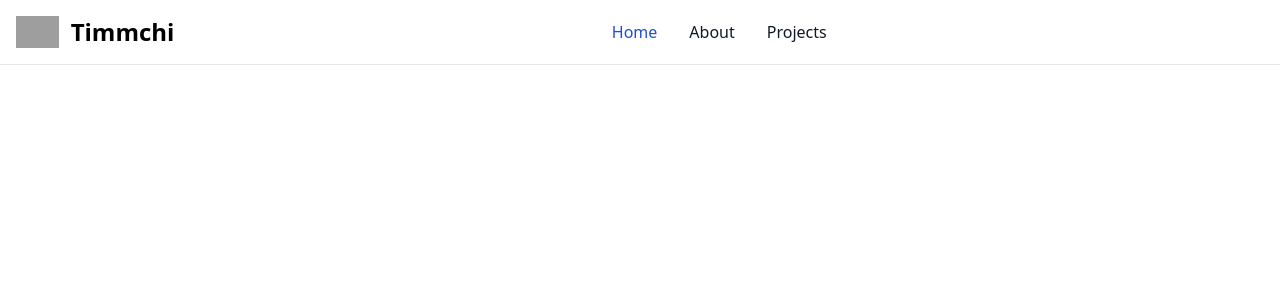
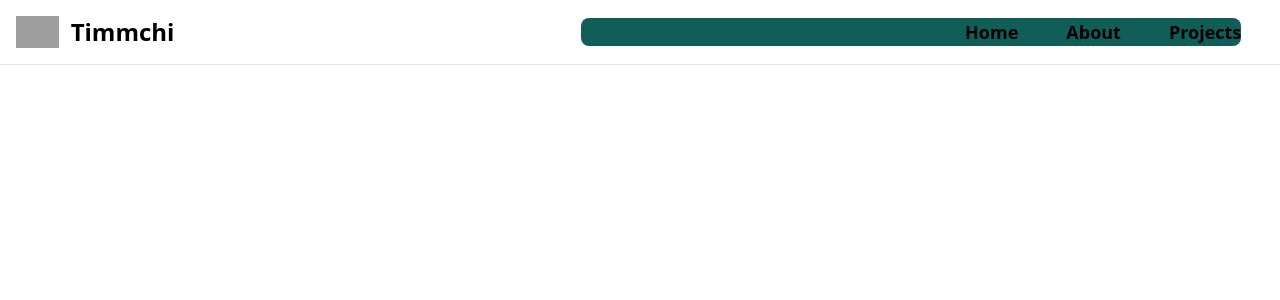
Before and after one commit to timmchi/timmchi.github.io, a React (Vite) app: page /about in a window 1280 px wide. Shown: the top 300 px of the page. Built offline with nearby package versions, Linux system fonts and the light colour scheme; grey boxes are pictures that could not be loaded.

Commit message:
navbar functionality, styling, navlink component

```diff
--- a/src/components/Hero.jsx
+++ b/src/components/Hero.jsx
@@ -6,7 +6,7 @@ const Hero = () => {
                     <h1 className="max-w-2xl mb-4 font-extrabold tracking-tight leading-none md:text-5xl xl:text-6xl">Hello, my name is Timur, I am a fullstack developer</h1>
                     <button className="inline-flex items-center justify-center px-5 py-3 mr-3 font-medium text-center text-white bg-sky-700 hover:bg-sky-900 rounded-full">
                         Contact Me
-                        <svg class="ml-2 -mr-1 w-5 h-5" fill="currentColor" viewBox="0 0 20 20" xmlns="http://www.w3.org/2000/svg"><path fill-rule="evenodd" d="M10.293 3.293a1 1 0 011.414 0l6 6a1 1 0 010 1.414l-6 6a1 1 0 01-1.414-1.414L14.586 11H3a1 1 0 110-2h11.586l-4.293-4.293a1 1 0 010-1.414z" clip-rule="evenodd"></path></svg>
+                        <svg className="ml-2 -mr-1 w-5 h-5" fill="currentColor" viewBox="0 0 20 20" xmlns="http://www.w3.org/2000/svg"><path fill-rule="evenodd" d="M10.293 3.293a1 1 0 011.414 0l6 6a1 1 0 010 1.414l-6 6a1 1 0 01-1.414-1.414L14.586 11H3a1 1 0 110-2h11.586l-4.293-4.293a1 1 0 010-1.414z" clip-rule="evenodd"></path></svg>
                     </button>
                     <button className="inline-flex items-center justify-center px-5 py-3 mr-3 font-medium text-center text-black bg-gray-100 hover:bg-gray-500 rounded-full">Download my CV</button>
                 </div>
--- /dev/null
+++ b/src/components/NavLink.jsx
@@ -0,0 +1,11 @@
+import { Link } from "react-router-dom"
+
+const NavLink = ({ title, to, activePage, handleActive }) => {
+    return (
+        <li>
+            <Link to={to} onClick={handleActive} className={`block py-2 px-3 rounded md:hover:bg-transparent md:border-0 md:hover:text-gray-400 md:p-0 md:dark:hover:text-gray-400 dark:hover:bg-teal-600 dark:hover:text-white md:dark:hover:bg-transparent ${activePage === title ? 'text-blue-700 dark:text-teal-300' : 'dark:text-white'}`}>{title}</Link>
+        </li>
+    )
+}
+
+export default NavLink
--- a/src/components/Navbar.jsx
+++ b/src/components/Navbar.jsx
@@ -1,30 +1,32 @@
+import { useState } from "react"
+import { Link } from "react-router-dom"
+import NavLink from "./NavLink"
+
 const NavBar = () => {
+
+    const [open, setOpen] = useState(false)
+    const [activePage, setActivePage] = useState('')
+
     return (
-    <nav class="bg-white dark:bg-gray-500 fixed w-full z-20 top-0 start-0 border-b border-gray-200 dark:border-gray-600">
-    <div class="max-w-screen-xl flex flex-wrap items-center justify-between mx-auto p-4">
-    <a href="https://flowbite.com/" class="flex items-center space-x-3 rtl:space-x-reverse">
-        <img src="https://avatars.githubusercontent.com/u/121810686?v=4" class="h-8" alt="Timmchi avatar" />
-        <span class="self-center text-2xl font-semibold whitespace-nowrap dark:text-white">Timmchi</span>
-    </a>
-    <div class="flex md:order-2 space-x-3 md:space-x-0 rtl:space-x-reverse">
-        <button data-collapse-toggle="navbar-sticky" type="button" class="inline-flex items-center p-2 w-10 h-10 justify-center text-sm text-gray-500 rounded-lg md:hidden hover:bg-gray-100 focus:outline-none focus:ring-2 focus:ring-gray-200 dark:text-gray-400 dark:hover:bg-gray-700 dark:focus:ring-gray-600" aria-controls="navbar-sticky" aria-expanded="false">
-            <span class="sr-only">Open main menu</span>
-            <svg class="w-5 h-5" aria-hidden="true" xmlns="http://www.w3.org/2000/svg" fill="none" viewBox="0 0 17 14">
-                <path stroke="currentColor" stroke-linecap="round" stroke-linejoin="round" stroke-width="2" d="M1 1h15M1 7h15M1 13h15"/>
+    <nav className="bg-white dark:bg-teal-800 fixed w-full z-20 top-0 start-0 border-b border-gray-200 dark:border-gray-600">
+        <div className="max-w-screen-xl flex flex-wrap items-center justify-between mx-auto p-4">
+            <Link to="/" className="flex items-center space-x-3 rtl:space-x-reverse">
+                <img src="https://avatars.githubusercontent.com/u/121810686?v=4" className="h-8" alt="Timmchi avatar" />
+                <span className="self-center text-2xl font-semibold whitespace-nowrap dark:text-white">Timmchi</span>
+            </Link>
+            <div className="flex md:order-2 space-x-3 md:space-x-0 rtl:space-x-reverse">
+                <button onClick={() => setOpen(!open)} type="button" className="inline-flex items-center p-2 w-10 h-10 justify-center text-sm text-gray-500 rounded-lg md:hidden hover:bg-gray-100 focus:outline-none focus:ring-2 focus:ring-gray-200 dark:text-gray-400 dark:hover:bg-gray-700 dark:focus:ring-gray-600" aria-controls="navbar-sticky" aria-expanded={open}>
+                    <span className="sr-only">Open main menu</span>
+                    <svg className="w-5 h-5" aria-hidden="true" xmlns="http://www.w3.org/2000/svg" fill="none" viewBox="0 0 17 14">
+                        <path stroke="currentColor" strokeLinecap="round" strokeLinejoin="round" strokeWidth="2" d="M1 1h15M1 7h15M1 13h15"/>
                     </svg>
                 </button>
             </div>
-    <div class="items-center justify-between hidden w-full md:flex md:w-auto md:order-1" id="navbar-sticky">
-        <ul class="flex flex-col p-4 md:p-0 mt-4 font-medium border border-gray-100 rounded-lg bg-gray-50 md:space-x-8 rtl:space-x-reverse md:flex-row md:mt-0 md:border-0 md:bg-white dark:bg-gray-800 md:dark:bg-gray-900 dark:border-gray-700">
-        <li>
-            <a href="#" class="block py-2 px-3 text-white bg-blue-700 rounded md:bg-transparent md:text-blue-700 md:p-0 md:dark:text-blue-500" aria-current="page">Home</a>
-        </li>
-        <li>
-            <a href="#" class="block py-2 px-3 text-gray-900 rounded hover:bg-gray-100 md:hover:bg-transparent md:hover:text-blue-700 md:p-0 md:dark:hover:text-blue-500 dark:text-white dark:hover:bg-gray-700 dark:hover:text-white md:dark:hover:bg-transparent dark:border-gray-700">About</a>
-        </li>
-        <li>
-            <a href="#" class="block py-2 px-3 text-gray-900 rounded hover:bg-gray-100 md:hover:bg-transparent md:hover:text-blue-700 md:p-0 md:dark:hover:text-blue-500 dark:text-white dark:hover:bg-gray-700 dark:hover:text-white md:dark:hover:bg-transparent dark:border-gray-700">Projects</a>
-        </li>
+            <div className={`${open ? 'block' : 'hidden'} w-full md:block md:w-auto`} id="navbar-default">
+                <ul className="font-bold text-lg flex flex-col p-4 md:p-0 mt-4 border border-gray-100 rounded-lg bg-teal-800 md:flex-row md:space-x-12 rtl:space-x-reverse md:mt-0 md:border-0 md:ml-96 md:pl-96">
+                    <NavLink to="/" title="Home" activePage={activePage} handleActive={() => setActivePage('Home')} />
+                    <NavLink to="/about" title="About" activePage={activePage} handleActive={() => setActivePage('About')} />
+                    <NavLink to="/projects" title="Projects" activePage={activePage} handleActive={() => setActivePage('Projects')} />
                 </ul>
             </div>
         </div>
--- a/src/components/ProjectCard.jsx
+++ b/src/components/ProjectCard.jsx
@@ -12,7 +12,7 @@ const ProjectCard = ({ project }) => {
                 <p className="text-lg p-2">{project.description}</p>
                 <p className="p-2"><a href={project.link}>{project.name} link</a></p>
                 <a href={project.github} className="flex items-center justify-center" target="_blank"> Repository
-                    <span class="[&>svg]:h-8 [&>svg]:w-8 pl-2">
+                    <span className="[&>svg]:h-8 [&>svg]:w-8 pl-2">
                         <svg
                             xmlns="http://www.w3.org/2000/svg"
                             fill="currentColor"
```
Lines whose indentation alone changed are shown as unchanged.
